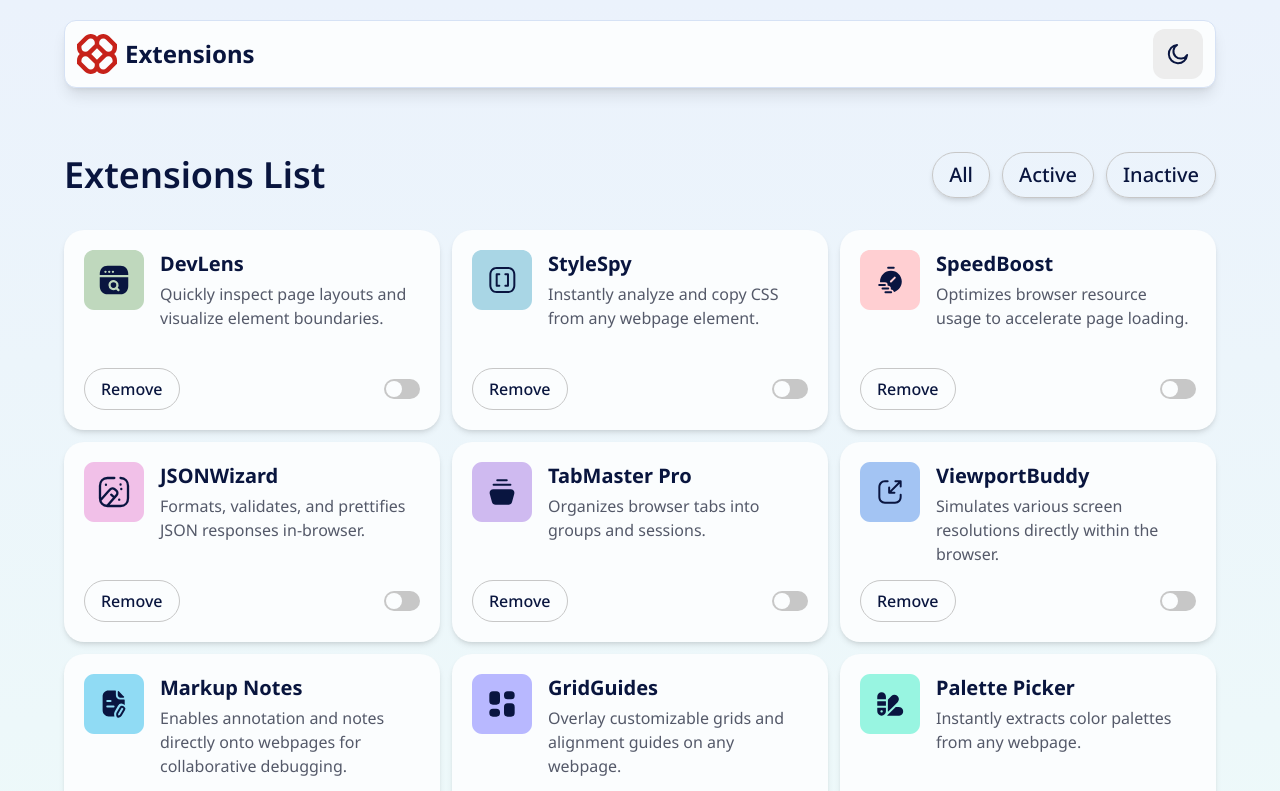
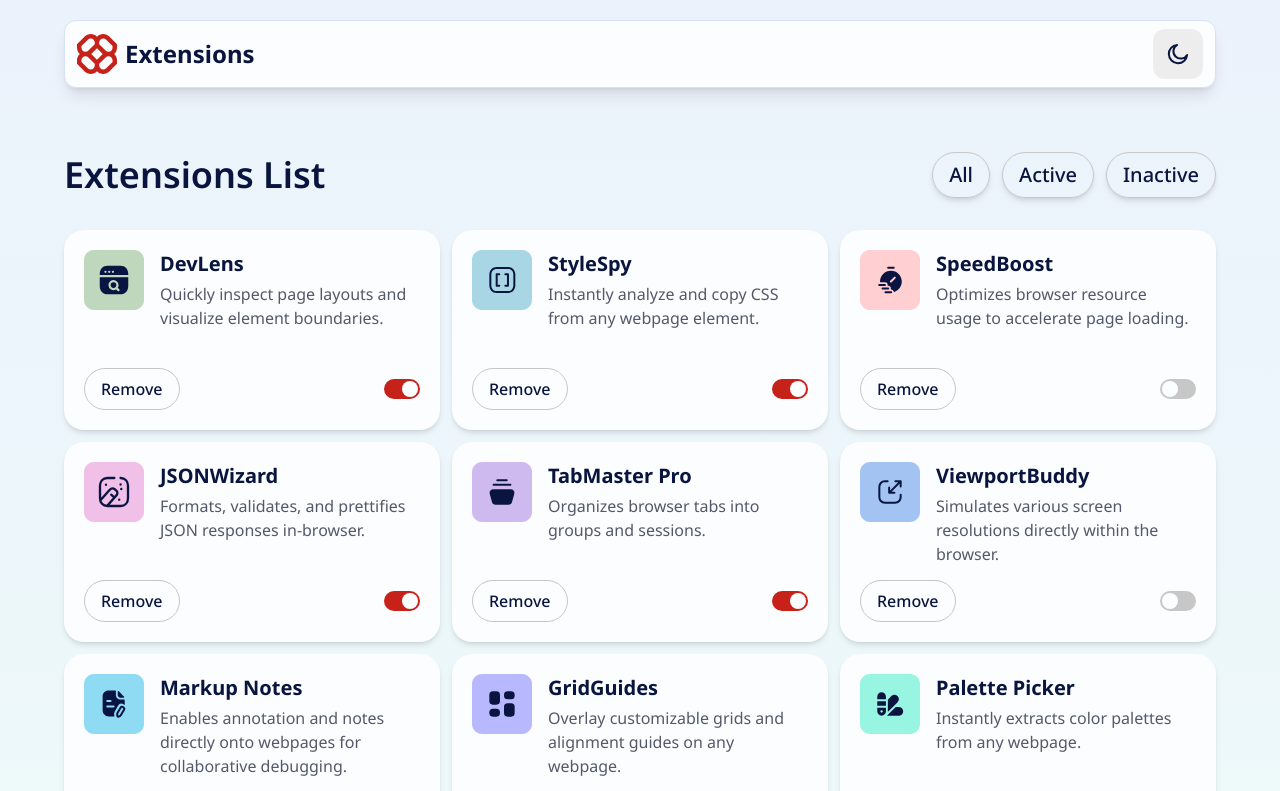
Before and after one commit to MattPahuta/browser-extensions-mgr, a React (Vite) app: page / in a window 1280 px wide. Shown: the top 791 px of the page. Built offline with nearby package versions, Linux system fonts and the light colour scheme.

Commit message:
Add styling and functionality for toggle switches, revise data for IDs

```diff
--- a/src/App.jsx
+++ b/src/App.jsx
@@ -16,16 +16,30 @@ function App() {
 
   console.log(extensions);
 
+  function handleToggle(id) {
+    console.log("Toggling extension ID: ", id)
+    setExtensions((prevExtensions) =>
+      prevExtensions.map((extension) =>
+        extension.id === parseInt(id)
+          ? { ...extension, isActive: !extension.isActive }
+          : extension,
+      ),
+    );
+  }
+
   return (
     <div className="py-5 px-4">
       <Header />
       <main className="max-w-6xl mx-auto">
         <ControlBar />
         {/* extensions grid - will be ul with li's (cards) */}
-        {/* <div className="grid gap-1 grid-cols-[repeat(auto-fit, minmax(min(340px,_100%),1fr))]"> */}
         <div className="grid gap-3 grid-cols-[repeat(auto-fit,minmax(min(330px,100%),1fr))]">
           {extensions.map((extension, index) => (
-            <ExtensionCard key={index} extension={extension} />
+            <ExtensionCard
+              key={index}
+              extension={extension}
+              onToggle={handleToggle}
+            />
           ))}
         </div>
       </main>
--- a/src/components/ExtensionCard.jsx
+++ b/src/components/ExtensionCard.jsx
@@ -1,6 +1,7 @@
+
 import { icons } from "../data/icons";
 
-function ExtensionCard({ extension }) {
+function ExtensionCard({ extension, onToggle }) {
 
   return (
     <div className="min-h-50 p-5 flex flex-col bg-brand-neutral-000 dark:bg-brand-neutral-800 rounded-[20px] shadow-md dark:border dark:border-brand-neutral-600">
@@ -29,15 +30,19 @@ function ExtensionCard({ extension }) {
           Remove
         </button>
         <label
-          htmlFor=""
-          className="switch relative inline-block w-9 h-5">
+          htmlFor={extension.id}
+          className="switch relative inline-block w-9 h-5 rounded-full focus-within:outline-2 focus-within:outline-offset-2 outline-brand-red-500 dark:outline-brand-red-400">
           <input
             type="checkbox"
-            name=""
-            id=""
+            id={extension.id}
+            checked={extension.isActive}
+            onChange={(event) => {
+              onToggle(event.target.id);
+            }}
             className="opacity-0 w-0 h-0"
           />
-          <span className="slider round absolute inset-0 rounded-full bg-brand-neutral-300 dark:bg-brand-neutral-600 before:absolute before:content-[''] before:size-4 before:bg-brand-neutral-000 before:rounded-full before:left-0.5 before:top-0.5 cursor-pointer transition"></span>
+          <span
+            className={`slider round absolute inset-0 rounded-full ${extension.isActive ? "bg-brand-red-700 dark:bg-brand-red-400 before:translate-x-4" : "bg-brand-neutral-300 dark:bg-brand-neutral-600"} before:absolute before:content-[''] before:size-4 before:bg-brand-neutral-000 before:rounded-full before:left-0.5 before:top-0.5 transition cursor-pointer before:transition-transform before:duration-300`}></span>
         </label>
       </div>
     </div>
--- a/src/data/data.json
+++ b/src/data/data.json
@@ -1,71 +1,83 @@
  [
     {
+        "id": 1,
         "logo": "devlens",
         "name": "DevLens",
         "description": "Quickly inspect page layouts and visualize element boundaries.",
         "isActive": true
     },
     {
+        "id": 2,
         "logo": "styleSpy",
         "name": "StyleSpy",
         "description": "Instantly analyze and copy CSS from any webpage element.",
         "isActive": true
     },
     {
+        "id": 3,
         "logo": "speedBoost",
         "name": "SpeedBoost",
         "description": "Optimizes browser resource usage to accelerate page loading.",
         "isActive": false
     },
     {
+        "id": 4,
         "logo": "jsonWizard",
         "name": "JSONWizard",
         "description": "Formats, validates, and prettifies JSON responses in-browser.",
         "isActive": true
     },
     {
+        "id": 5,
         "logo": "tabMasterPro",
         "name": "TabMaster Pro",
         "description": "Organizes browser tabs into groups and sessions.",
         "isActive": true
     },
     {
+        "id": 6,
         "logo": "viewportBuddy",
         "name": "ViewportBuddy",
         "description": "Simulates various screen resolutions directly within the browser.",
         "isActive": false
     },
     {
+        "id": 7,
         "logo": "markupNotes",
         "name": "Markup Notes",
         "description": "Enables annotation and notes directly onto webpages for collaborative debugging.",
         "isActive": true
     },
     {
+        "id": 8,
         "logo": "gridGuides",
         "name": "GridGuides",
         "description": "Overlay customizable grids and alignment guides on any webpage.",
         "isActive": false
     },
     {
+        "id": 9,
         "logo": "palettePicker",
         "name": "Palette Picker",
         "description": "Instantly extracts color palettes from any webpage.",
         "isActive": true
     },
     {
+        "id": 10,
         "logo": "linkChecker",
         "name": "LinkChecker",
         "description": "Scans and highlights broken links on any page.",
         "isActive": true
     },
     {
+        "id": 11,
         "logo": "domSnapshot",
         "name": "DOM Snapshot",
         "description": "Capture and export DOM structures quickly.",
         "isActive": false
     },
     {
+        "id": 12,
         "logo": "consolePlus",
         "name": "ConsolePlus",
         "description": "Enhanced developer console with advanced filtering and logging.",
```
